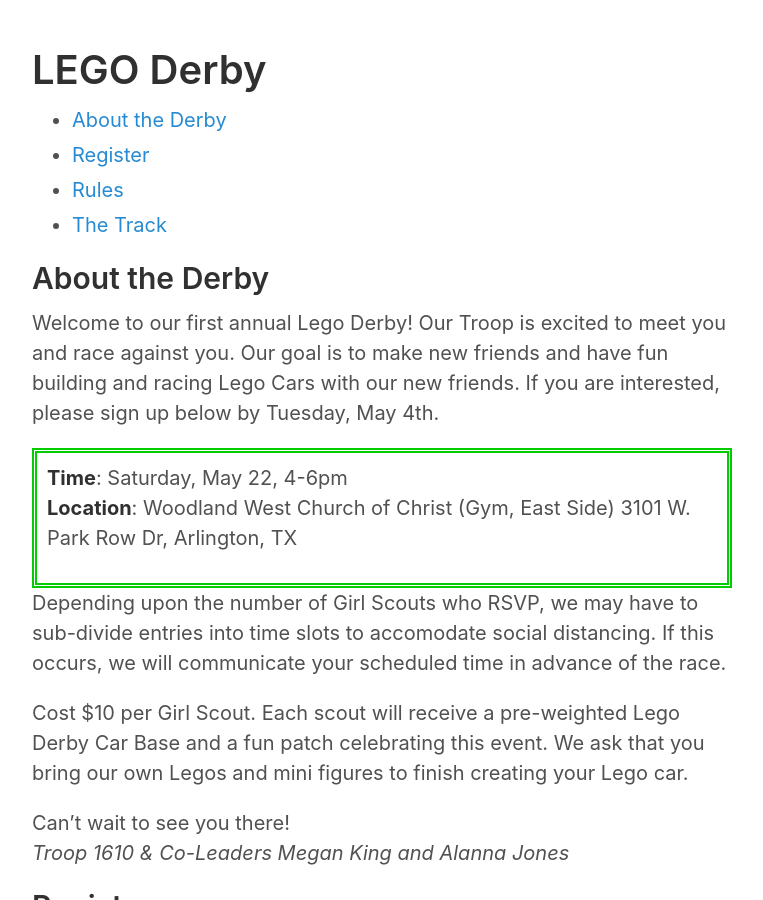
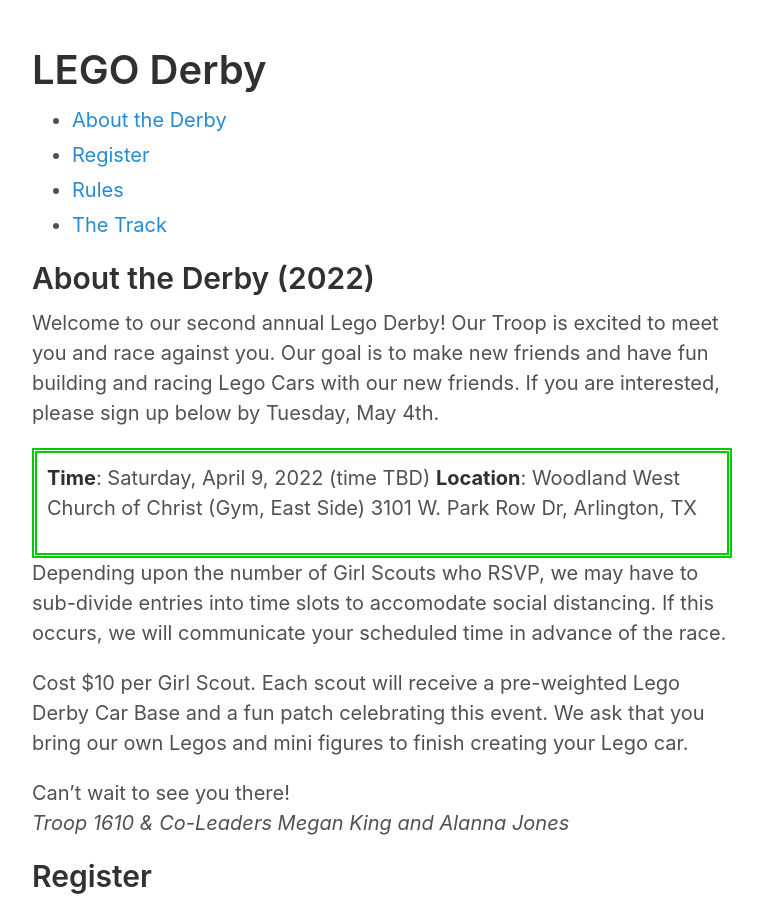
Before and after one commit to Troop1610/troop1610.github.io, a Jekyll site: the page built from derby.md, in a window 1280 px wide and 900 px high, scrolled down 380 px. Shown: the whole window, without its empty margins (258-1021 px from the left). Built offline with Jekyll 4.4.1, drawn with Linux system fonts in a browser that asks for light colours; some of the changed text lies outside the part shown.

Commit message:
2022 updates

```diff
--- a/derby.md
+++ b/derby.md
@@ -8,15 +8,15 @@
 - [The Track](#track)
 
 <a id="about" />
-## About the Derby
+## About the Derby (2022)
 
-Welcome to our first annual Lego Derby! Our Troop is excited to meet you and race against you.
+Welcome to our second annual Lego Derby! Our Troop is excited to meet you and race against you.
 Our goal is to make new friends and have fun building and racing Lego Cars with our new friends.
 If you are interested, please sign up below by Tuesday, May 4th.
 
 <div style="border-color:#00cc00; border-style:double; border-width:thick; padding: 10px" markdown="1">
 
-**Time**: Saturday, May 22, 4-6pm
+**Time**: Saturday, April 9, 2022 (time TBD)
 **Location**: Woodland West Church of Christ (Gym, East Side)
 3101 W. Park Row Dr, Arlington, TX
 
```
Also changed, not shown: other parts of derby.md (+3 -2 lines), cookies.md (+12 -32 lines), dues.md (deleted, +0 -11 lines), index.md (+0 -4 lines).
